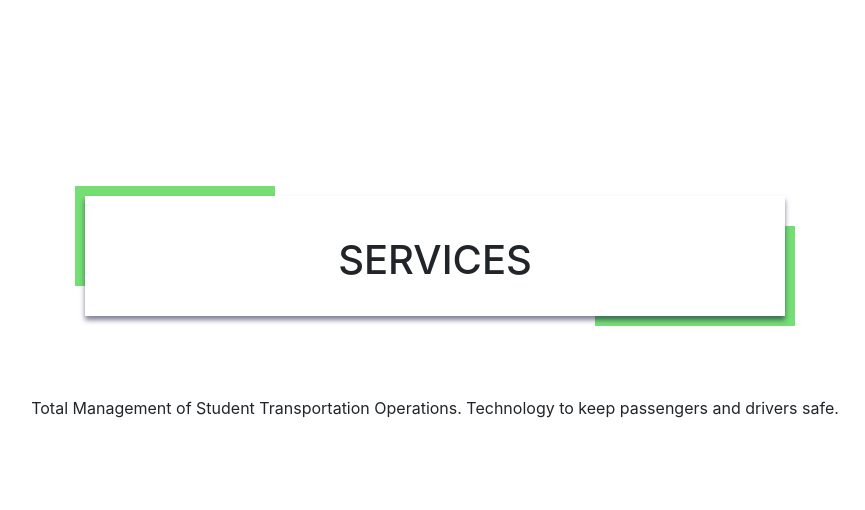
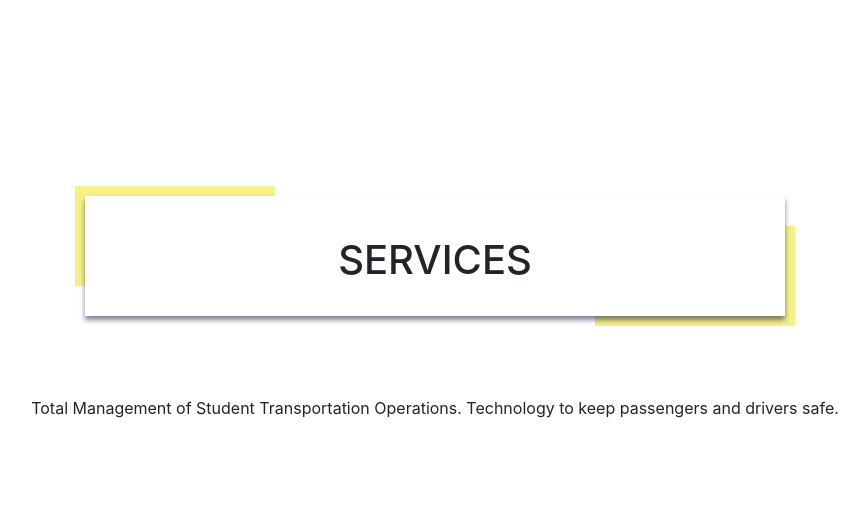
Before and after one commit to DemonicDemiser/bus, a PHP site: page / in a window 1280 px wide. Shown: the part 599-1109 px from the top of the page, without its empty margins (205-1070 px from the left). Run offline with PHP 8.4, Linux system fonts and the light colour scheme.

Commit message:
green to yellow

```diff
--- a/index.css
+++ b/index.css
@@ -199,7 +199,7 @@ spam{
   content: '';
   height: 100px;
   width: 200px;
-  background-color: #75de74;
+  background-color: #f5f185;
   position: absolute;
   top: -10px;
   left:-10px;
@@ -210,7 +210,7 @@ spam{
   content: '';
   height: 100px;
   width: 200px;
-  background-color: #75de74;
+  background-color: #f5f185;
   position: absolute;
   bottom: -10px;
   right:-10px;
```
